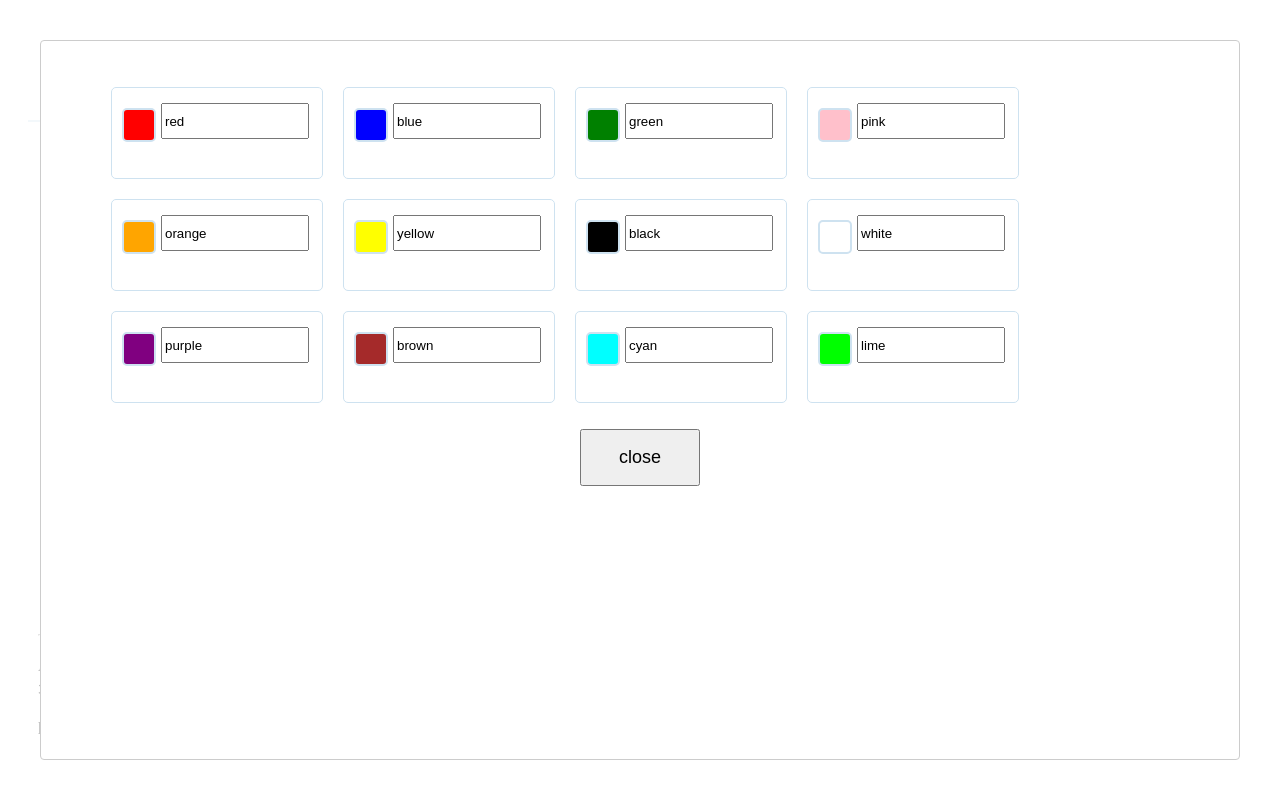
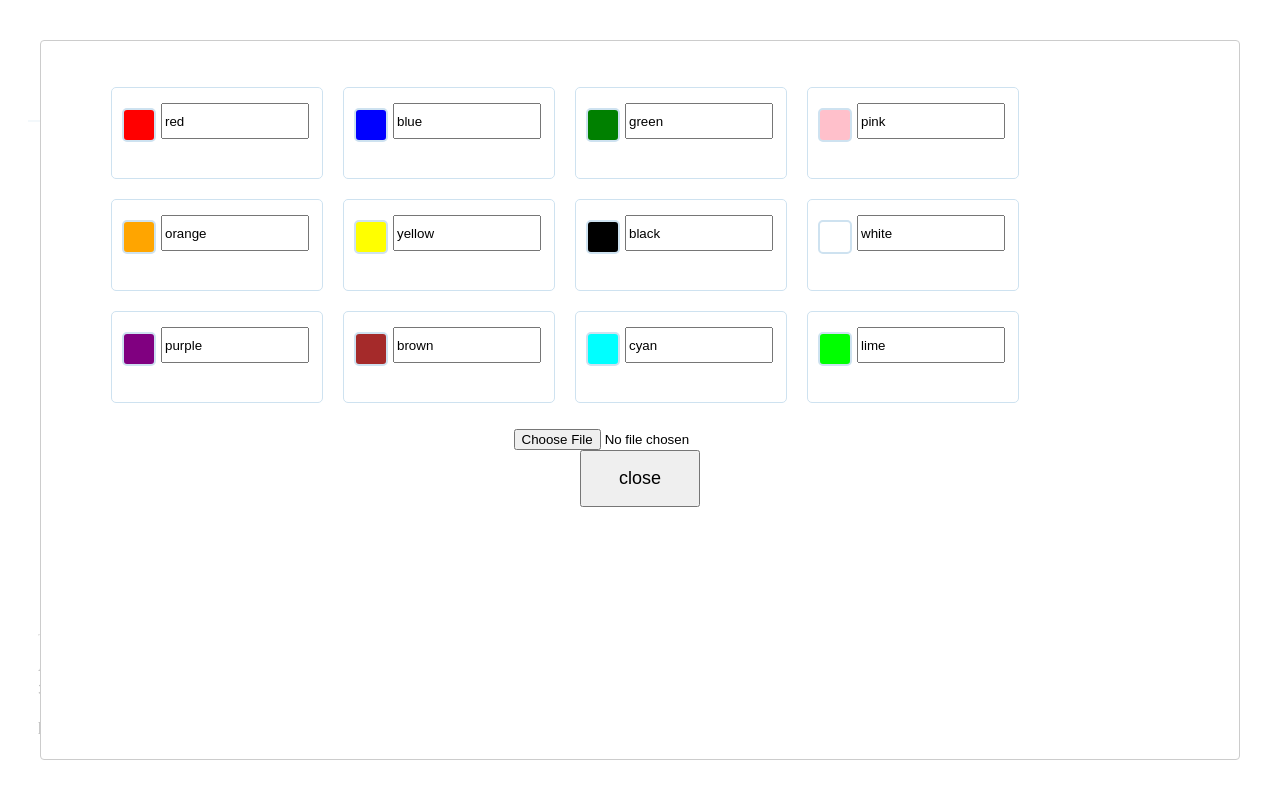
Before and after one commit to yensaki/among-self, a Next.js app: page / in a window 1280 px wide. Both pictures are taken after a click on the button 1059 px from the left and 73 px from the top of the page. Built offline with nearby package versions, Linux system fonts and the light colour scheme.

Commit message:
Background Image

```diff
--- a/components/CrewCard.tsx
+++ b/components/CrewCard.tsx
@@ -18,6 +18,7 @@ const CrewCard = ({crew, onChange}: Props) => {
   }
   const [impostorRate, setImpostorRate] = useState(50)
   const HandleImpostorRateChange = (e: React.ChangeEvent<HTMLInputElement>) => {
+    e.nativeEvent.preventDefault()
     setImpostorRate(parseInt(e.target.value, 10))
   }
 
--- a/pages/index.tsx
+++ b/pages/index.tsx
@@ -47,6 +47,25 @@ const IndexPage = () => {
     setIsOpen(true)
   }
 
+  const [backgroundImage, setBackgroundImage] = useState("")
+  const onChangeImage = (e: React.ChangeEvent<HTMLInputElement>) => {
+    console.log(e)
+    const reader = new FileReader()
+    reader.addEventListener("load", () => {
+      if (typeof reader.result == "string") {
+        setBackgroundImage(reader.result)
+      }
+    }, false);
+
+    const files = e.target.files
+    if (files && files[0]) {
+      const file = files[0]
+      if (file) {
+        reader.readAsDataURL(file)
+      }
+    }
+  }
+
   return (
     <Layout title="Among Self">
       <Header>
@@ -60,11 +79,14 @@ const IndexPage = () => {
         </div>
       </Header>
 
-      <CrewsUl>
-        {crews.map((crew) => (
-          crew.inuse ? <CrewCard crew={crew} onChange={onChangeHandle} key={crew.color} /> : ""
-        ))}
-      </CrewsUl>
+      <div style={{backgroundImage: `url(${backgroundImage})`}}>
+        <CrewsUl>
+          {crews.map((crew) => (
+            crew.inuse ? <CrewCard crew={crew} onChange={onChangeHandle} key={crew.color} /> : ""
+          ))}
+        </CrewsUl>
+      </div>
+
       <Modal
         isOpen={modalIsOpen}
         onRequestClose={closeModal}
@@ -75,6 +97,7 @@ const IndexPage = () => {
                 <CrewForm crew={crew} onChange={onChangeHandle} key={crew.index} />
               )}
           </CrewsUl>
+          <input type="file" name="file" onChange={onChangeImage}/>
           <CloseButton onClick={closeModal}>close</CloseButton>
         </ConfigContainer>
       </Modal>
```
